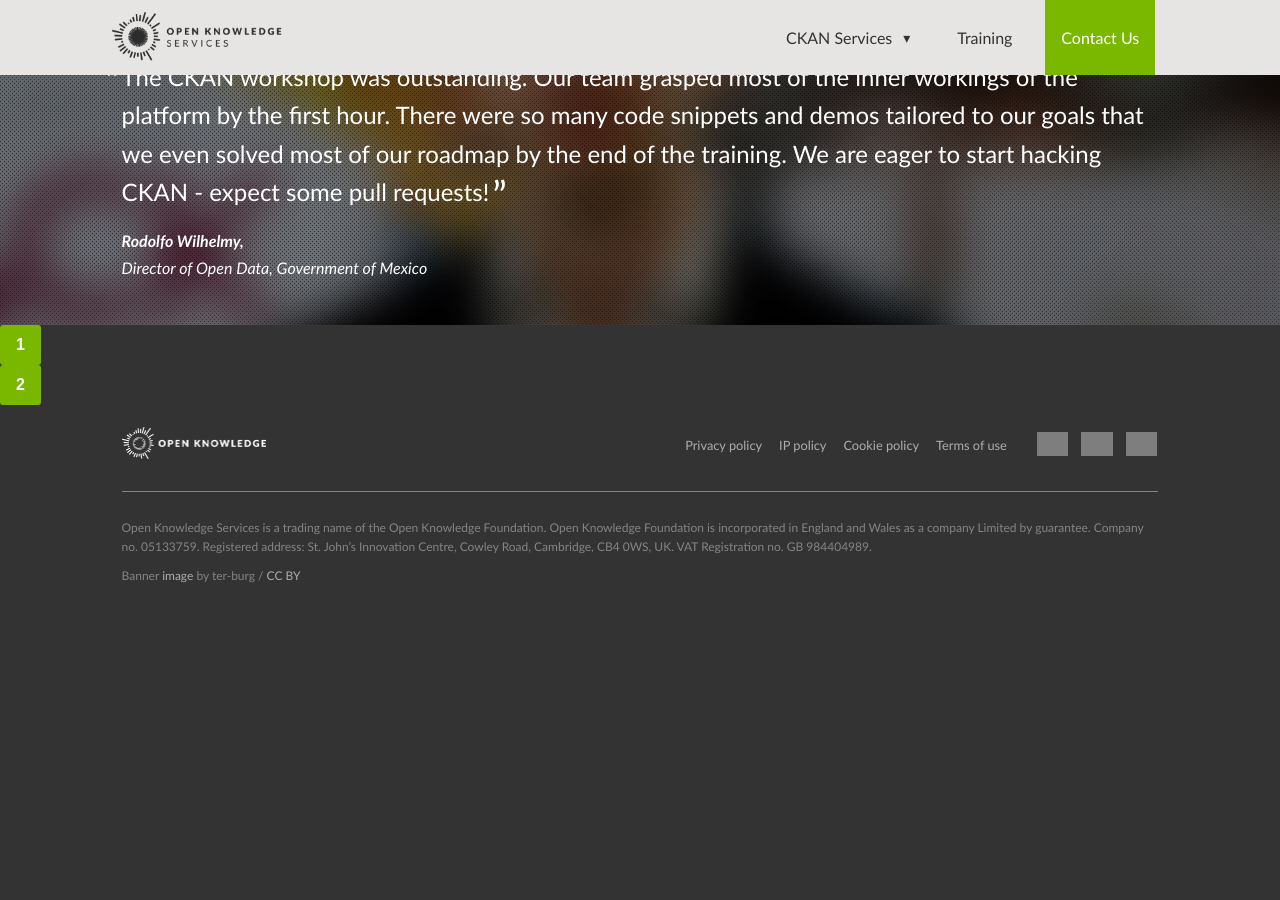
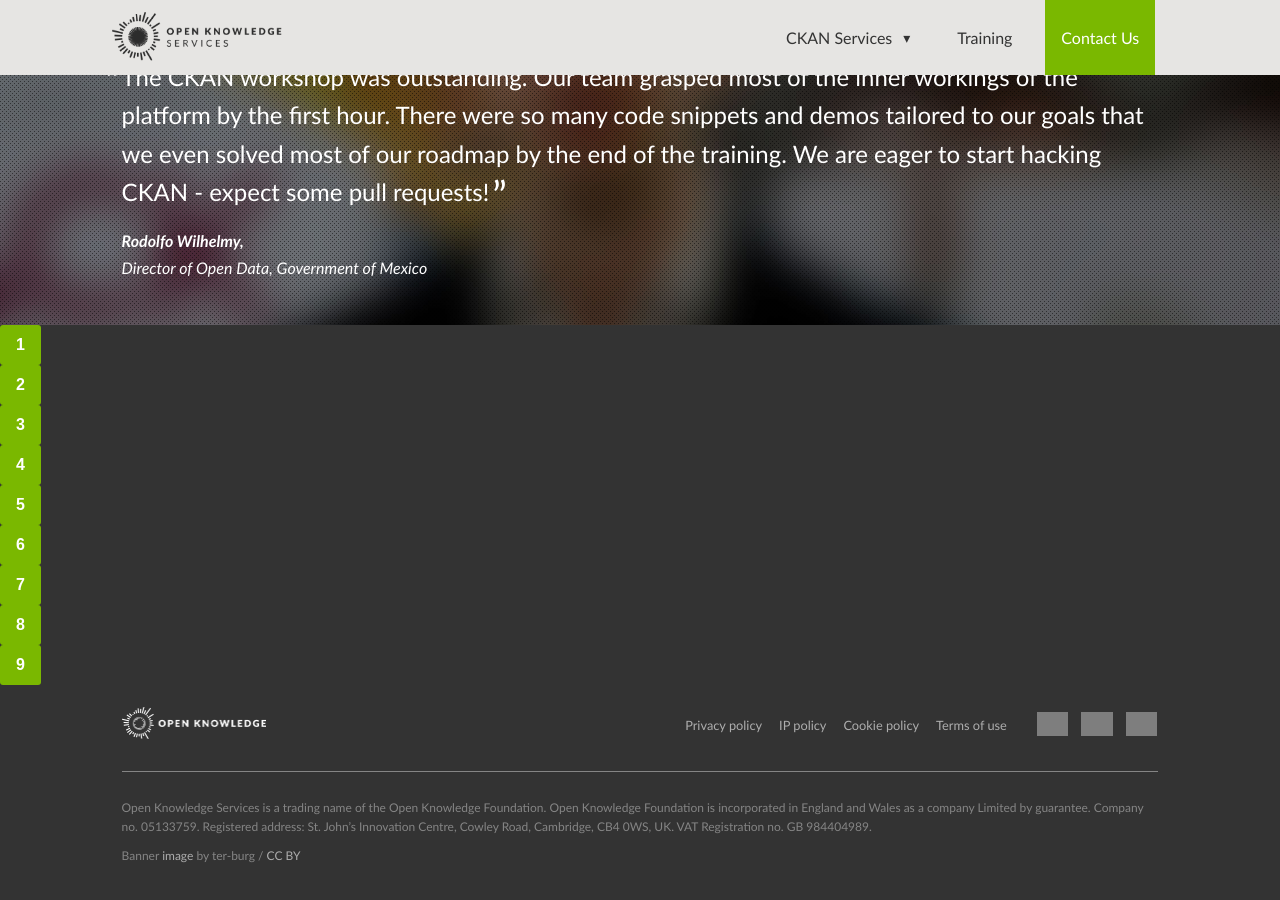
Before and after one commit to okfn/services, a Jekyll site: the page built from training/index.html, in a window 1280 px wide and 900 px high, scrolled down 1354 px. Built offline with Jekyll 4.4.1, drawn with Linux system fonts in a browser that asks for light colours; nearby versions of some CDN libraries; before the commit the page ends 1974 px from its top, so only the background shows below that; grey boxes are pictures that could not be loaded.

Commit message:
more training quotes

```diff
--- a/training/index.html
+++ b/training/index.html
@@ -176,7 +176,7 @@
         </blockquote>
       </span>
     </li>
-    <li>
+    <li class="female">
       <span>
         <blockquote>
           <p>The Data Wrangling in One Day training helped more team members understand the definitions of open data; how to scrape data; and how to visualise it. It helped build their confidence in understanding technical terms and using different datasets. I anticipate that they will be more self-sufficient in accessing and using data and understanding what we are asking organisations to do when we ask them to open up their aid information. </p>
@@ -184,6 +184,62 @@
         </blockquote>
       </span>
     </li>
+    <li>
+      <span>
+        <blockquote>
+          <p>An intriguing insight into the world of open data.</p>
+          <cite><h6>Anon,</h6> London Borough of Barnet</cite>
+        </blockquote>
+      </span>
+    </li>
+    <li class="male">
+      <span>
+        <blockquote>
+          <p>The definitive introduction to open data.</p>
+          <cite><h6>John Colgan,</h6> Cabinet Office</cite>
+        </blockquote>
+      </span>
+    </li>
+    <li>
+      <span>
+        <blockquote>
+          <p>A very enjoyable, enlightening day.</p>
+          <cite><h6>Anon</h6></cite>
+        </blockquote>
+      </span>
+    </li>
+    <li class="female-2">
+      <span>
+        <blockquote>
+          <p>Very informative introduction to open data delivered in a professional yet relaxed way encouraging lots of discussions.</p>
+          <cite><h6>Julie Clough,</h6> Health and Social Care Information Center</cite>
+        </blockquote>
+      </span>
+    </li>
+    <li>
+      <span>
+        <blockquote>
+          <p>Compelling and interesting.</p>
+          <cite><h6>Anon</h6></cite>
+        </blockquote>
+      </span>
+    </li>
+    <li class="male-2">
+      <span>
+        <blockquote>
+          <p>Superb.</p>
+          <cite><h6>Liam Preston,</h6> London Borough of Enfield</cite>
+        </blockquote>
+      </span>
+    </li>
+    <li>
+      <span>
+        <blockquote>
+          <p>Accessible and engaging introduction to the subject.</p>
+          <cite><h6>Anon</h6></cite>
+        </blockquote>
+      </span>
+    </li>
   </ul>
 
 </div>
```
